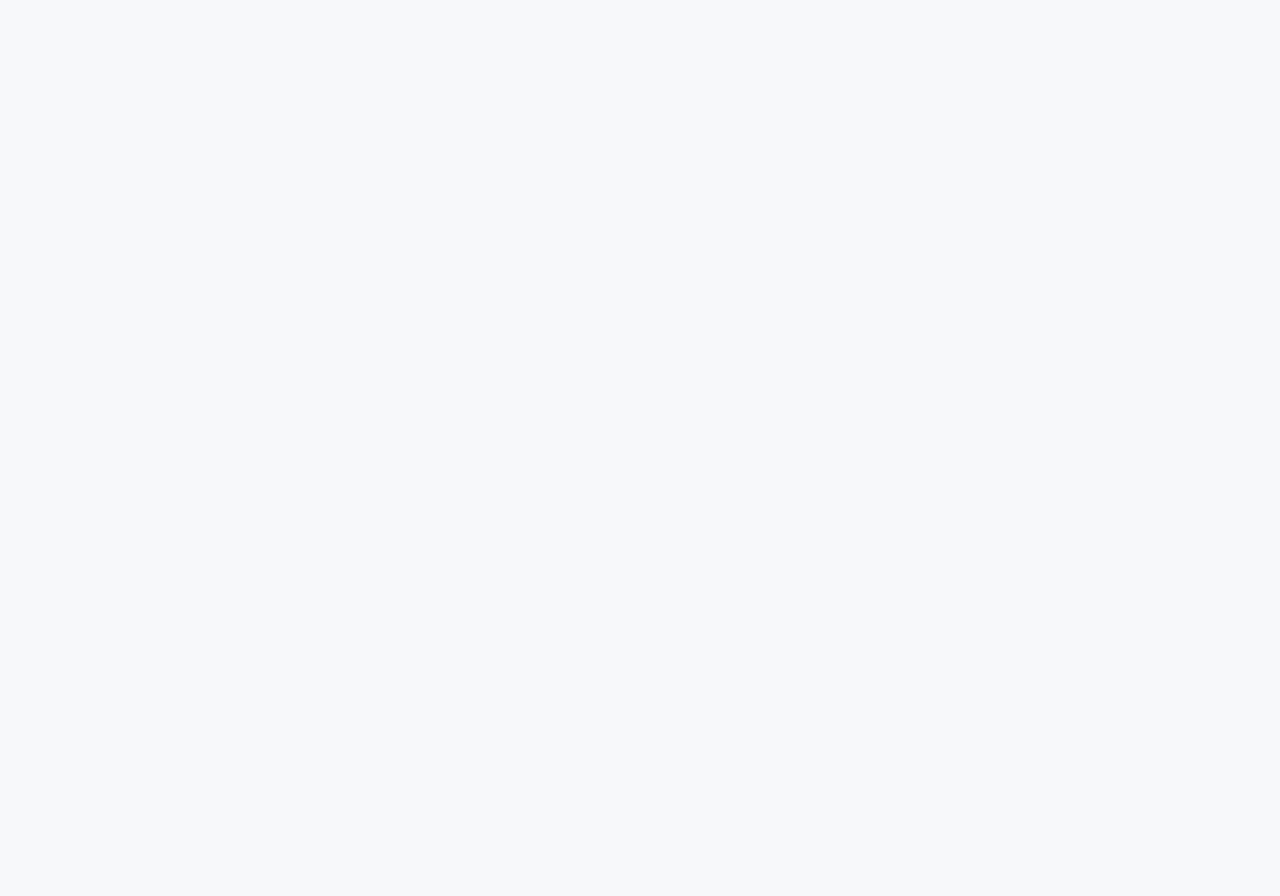
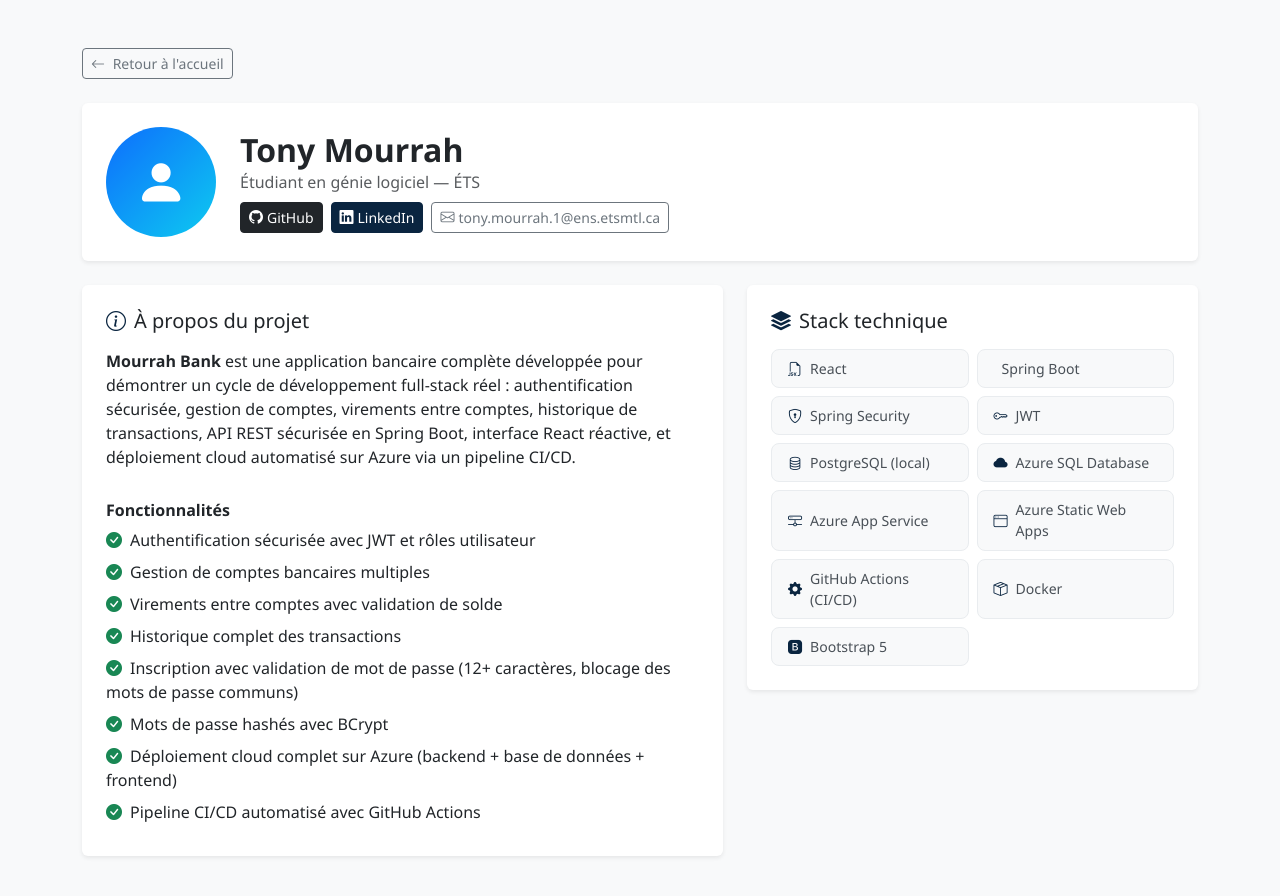
Before and after one commit to TonyMourrah/Mourrah-Bank, a React app in the folder frontend/: page /about in a window 1280 px wide. Before the commit this address had no page. Shown: the top 896 px of the page. Before the commit the page ends 800 px from the top, so only its background shows below. Built offline with nearby package versions, Linux system fonts and the light colour scheme; the HTML template or start-up script is replaced by a standard one.

Commit message:
Ajout pages Home et About avec profil, stack technique et fonctionnalites

```diff
--- a/frontend/package.json
+++ b/frontend/package.json
@@ -12,6 +12,7 @@
   "dependencies": {
     "axios": "^1.19.0",
     "bootstrap": "^5.3.8",
+    "bootstrap-icons": "^1.13.1",
     "react": "^19.2.8",
     "react-dom": "^19.2.8",
     "react-router-dom": "^7.18.2"
--- a/frontend/src/App.jsx
+++ b/frontend/src/App.jsx
@@ -1,10 +1,13 @@
 import { BrowserRouter, Routes, Route, Navigate } from 'react-router-dom';
 import { AuthProvider, useAuth } from './context/AuthContext';
+import Home from './pages/Home';
+import About from './pages/About';
 import Login from './pages/Login';
+import Register from './pages/Register';
 import Dashboard from './pages/Dashboard';
 import Virement from './pages/Virement';
 import Transactions from './pages/Transactions';
-import Register from './pages/Register';
+
 function PrivateRoute({ children }) {
   const { isAuthenticated } = useAuth();
   return isAuthenticated ? children : <Navigate to="/login" />;
@@ -13,12 +16,13 @@ function PrivateRoute({ children }) {
 function AppRoutes() {
   return (
     <Routes>
+      <Route path="/" element={<Home />} />
+      <Route path="/about" element={<About />} />
       <Route path="/login" element={<Login />} />
+      <Route path="/register" element={<Register />} />
       <Route path="/dashboard" element={<PrivateRoute><Dashboard /></PrivateRoute>} />
       <Route path="/virement" element={<PrivateRoute><Virement /></PrivateRoute>} />
       <Route path="/transactions" element={<PrivateRoute><Transactions /></PrivateRoute>} />
-      <Route path="/" element={<Navigate to="/dashboard" />} />
-      <Route path="/register" element={<Register />} />
     </Routes>
   );
 }
--- a/frontend/src/components/Navbar.jsx
+++ b/frontend/src/components/Navbar.jsx
@@ -14,6 +14,7 @@ export default function Navbar() {
     <nav className="navbar navbar-expand navbar-dark bg-primary px-4">
       <Link className="navbar-brand" to="/dashboard">Mourrah Bank</Link>
       <div className="navbar-nav me-auto">
+        <Link className="nav-link text-white" to="/">Accueil</Link>
         <Link className="nav-link text-white" to="/dashboard">Comptes</Link>
         <Link className="nav-link text-white" to="/virement">Virement</Link>
         <Link className="nav-link text-white" to="/transactions">Historique</Link>
--- a/frontend/src/main.jsx
+++ b/frontend/src/main.jsx
@@ -1,5 +1,6 @@
 import { StrictMode } from 'react';
 import { createRoot } from 'react-dom/client';
+import 'bootstrap-icons/font/bootstrap-icons.css';
 import 'bootstrap/dist/css/bootstrap.min.css';
 import './index.css';
 import App from './App.jsx';
--- /dev/null
+++ b/frontend/src/pages/About.jsx
@@ -0,0 +1,138 @@
+import { Link } from 'react-router-dom';
+
+const features = [
+  "Authentification sécurisée avec JWT et rôles utilisateur",
+  "Gestion de comptes bancaires multiples",
+  "Virements entre comptes avec validation de solde",
+  "Historique complet des transactions",
+  "Inscription avec validation de mot de passe (12+ caractères, blocage des mots de passe communs)",
+  "Mots de passe hashés avec BCrypt",
+  "Déploiement cloud complet sur Azure (backend + base de données + frontend)",
+  "Pipeline CI/CD automatisé avec GitHub Actions",
+];
+
+const stack = [
+  { name: "React", icon: "bi-filetype-jsx" },
+  { name: "Spring Boot", icon: "bi-leaf" },
+  { name: "Spring Security", icon: "bi-shield-lock" },
+  { name: "JWT", icon: "bi-key" },
+  { name: "PostgreSQL (local)", icon: "bi-database" },
+  { name: "Azure SQL Database", icon: "bi-cloud-fill" },
+  { name: "Azure App Service", icon: "bi-hdd-network" },
+  { name: "Azure Static Web Apps", icon: "bi-window" },
+  { name: "GitHub Actions (CI/CD)", icon: "bi-gear-fill" },
+  { name: "Docker", icon: "bi-box-seam" },
+  { name: "Bootstrap 5", icon: "bi-bootstrap-fill" },
+];
+
+export default function About() {
+  return (
+    <div className="bg-light min-vh-100">
+      <div className="container py-5">
+
+        <Link to="/" className="btn btn-outline-secondary btn-sm mb-4">
+          <i className="bi bi-arrow-left me-1"></i> Retour à l'accueil
+        </Link>
+
+        {/* En-tête profil */}
+        <div className="card shadow-sm p-4 mb-4 border-0">
+          <div className="d-flex align-items-center gap-4 flex-wrap">
+            <div
+              className="rounded-circle d-flex align-items-center justify-content-center flex-shrink-0"
+              style={{
+                width: '110px',
+                height: '110px',
+                background: 'linear-gradient(135deg, #0d6efd, #0dcaf0)',
+              }}
+            >
+              <i className="bi bi-person-fill text-white" style={{ fontSize: '3.2rem' }}></i>
+            </div>
+            <div>
+              <h2 className="mb-0 fw-bold">Tony Mourrah</h2>
+              <p className="text-muted mb-2">Étudiant en génie logiciel — ÉTS</p>
+              <div className="d-flex gap-2 flex-wrap">
+                <a
+                  href="https://github.com/TonyMourrah"
+                  target="_blank"
+                  rel="noreferrer"
+                  className="btn btn-dark btn-sm"
+                >
+                  <i className="bi bi-github me-1"></i>GitHub
+                </a>
+                <a
+                  href="https://www.linkedin.com/in/tony-mourrah-b819551b2/"
+                  target="_blank"
+                  rel="noreferrer"
+                  className="btn btn-primary btn-sm"
+                >
+                  <i className="bi bi-linkedin me-1"></i>LinkedIn
+                </a>
+                <a
+                  href="mailto:tony.mourrah.1@ens.etsmtl.ca"
+                  className="btn btn-outline-secondary btn-sm"
+                >
+                  <i className="bi bi-envelope me-1"></i>tony.mourrah.1@ens.etsmtl.ca
+                </a>
+              </div>
+            </div>
+          </div>
+        </div>
+
+        <div className="row g-4">
+          {/* À propos du projet */}
+          <div className="col-lg-7">
+            <div className="card shadow-sm p-4 h-100 border-0">
+              <h5 className="mb-3">
+                <i className="bi bi-info-circle me-2 text-primary"></i>À propos du projet
+              </h5>
+              <p>
+                <strong>Mourrah Bank</strong> est une application bancaire complète développée
+                pour démontrer un cycle de développement full-stack réel : authentification
+                sécurisée, gestion de comptes, virements entre comptes, historique de
+                transactions, API REST sécurisée en Spring Boot, interface React réactive,
+                et déploiement cloud automatisé sur Azure via un pipeline CI/CD.
+              </p>
+              <h6 className="mt-3 mb-2 fw-bold">Fonctionnalités</h6>
+              <ul className="list-unstyled mb-0">
+                {features.map((f) => (
+                  <li key={f} className="mb-2">
+                    <i className="bi bi-check-circle-fill text-success me-2"></i>{f}
+                  </li>
+                ))}
+              </ul>
+            </div>
+          </div>
+
+          {/* Stack technique */}
+          <div className="col-lg-5">
+            <div className="card shadow-sm p-4 border-0">
+              <h5 className="mb-3">
+                <i className="bi bi-stack me-2 text-primary"></i>Stack technique
+              </h5>
+              <div className="row g-2">
+                {stack.map((s) => (
+                  <div className="col-6" key={s.name}>
+                    <div
+                      className="d-flex align-items-center gap-2 h-100 px-3 py-2"
+                      style={{
+                        backgroundColor: '#f8f9fa',
+                        border: '1px solid #e9ecef',
+                        borderRadius: '8px',
+                        fontSize: '0.88rem',
+                        fontWeight: 500,
+                        color: '#495057',
+                      }}
+                    >
+                      <i className={`bi ${s.icon} text-primary`}></i>
+                      {s.name}
+                    </div>
+                  </div>
+                ))}
+              </div>
+            </div>
+          </div>
+        </div>
+      </div>
+    </div>
+  );
+}
--- /dev/null
+++ b/frontend/src/pages/Home.jsx
@@ -0,0 +1,21 @@
+import { Link } from 'react-router-dom';
+
+export default function Home() {
+  return (
+    <div className="d-flex align-items-center justify-content-center vh-100" style={{ background: 'linear-gradient(135deg, #0a2540, #0d3a5c)' }}>
+      <div className="text-center text-white px-3">
+        <h1 className="display-4 fw-bold mb-3">Mourrah Bank</h1>
+        <p className="lead mb-4 text-white-50">
+          Une application bancaire complète — comptes, virements et historique, sécurisés de bout en bout.
+        </p>
+        <div className="d-flex gap-3 justify-content-center flex-wrap mb-4">
+          <Link to="/login" className="btn btn-light btn-lg px-4">Se connecter</Link>
+          <Link to="/register" className="btn btn-outline-light btn-lg px-4">Créer un compte</Link>
+        </div>
+        <Link to="/about" className="text-white-50 text-decoration-underline">
+          À propos de ce projet
+        </Link>
+      </div>
+    </div>
+  );
+}
```
Also changed, not shown: 1 other file (tests, documents, lock files or other folders).
